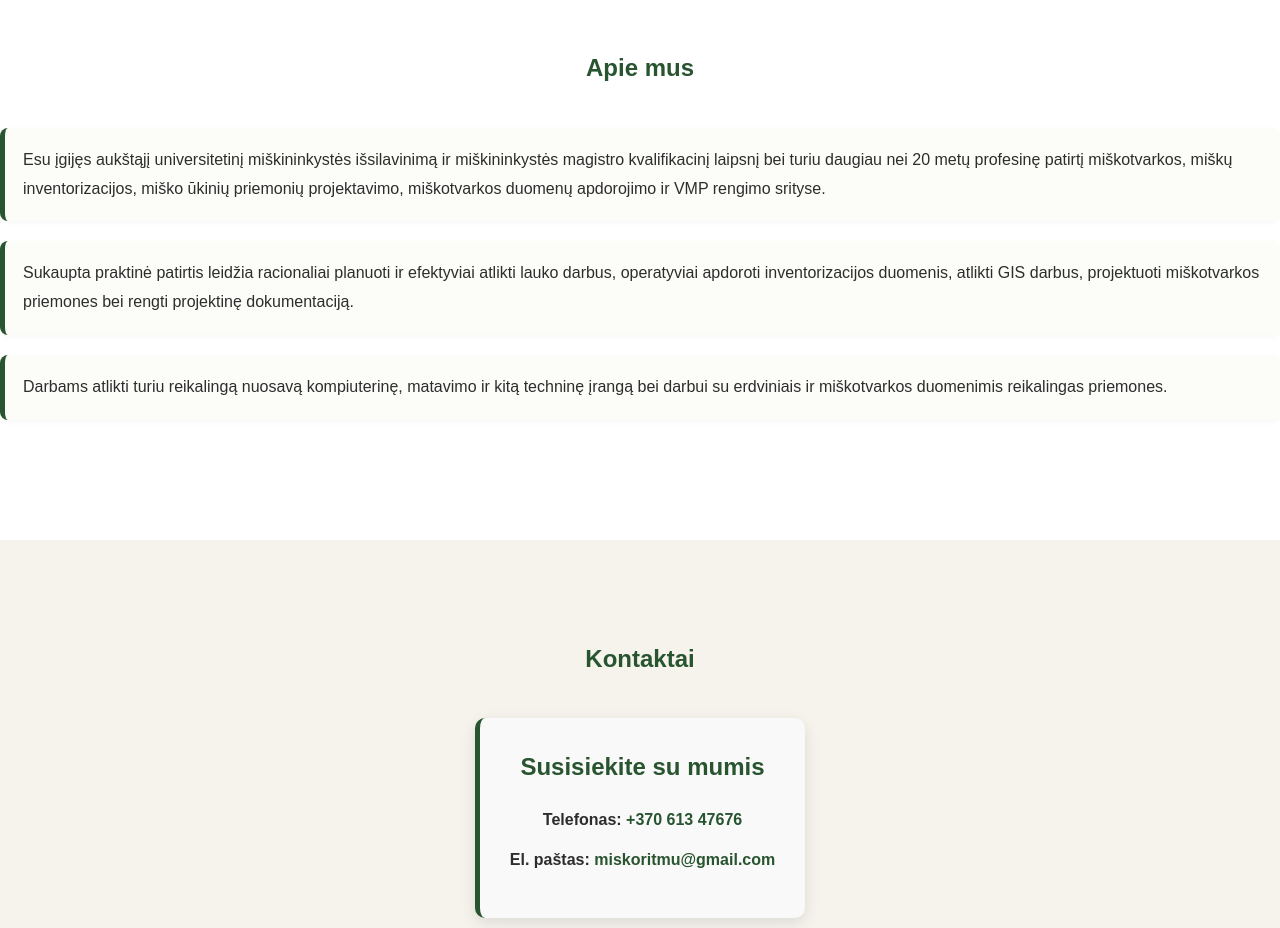
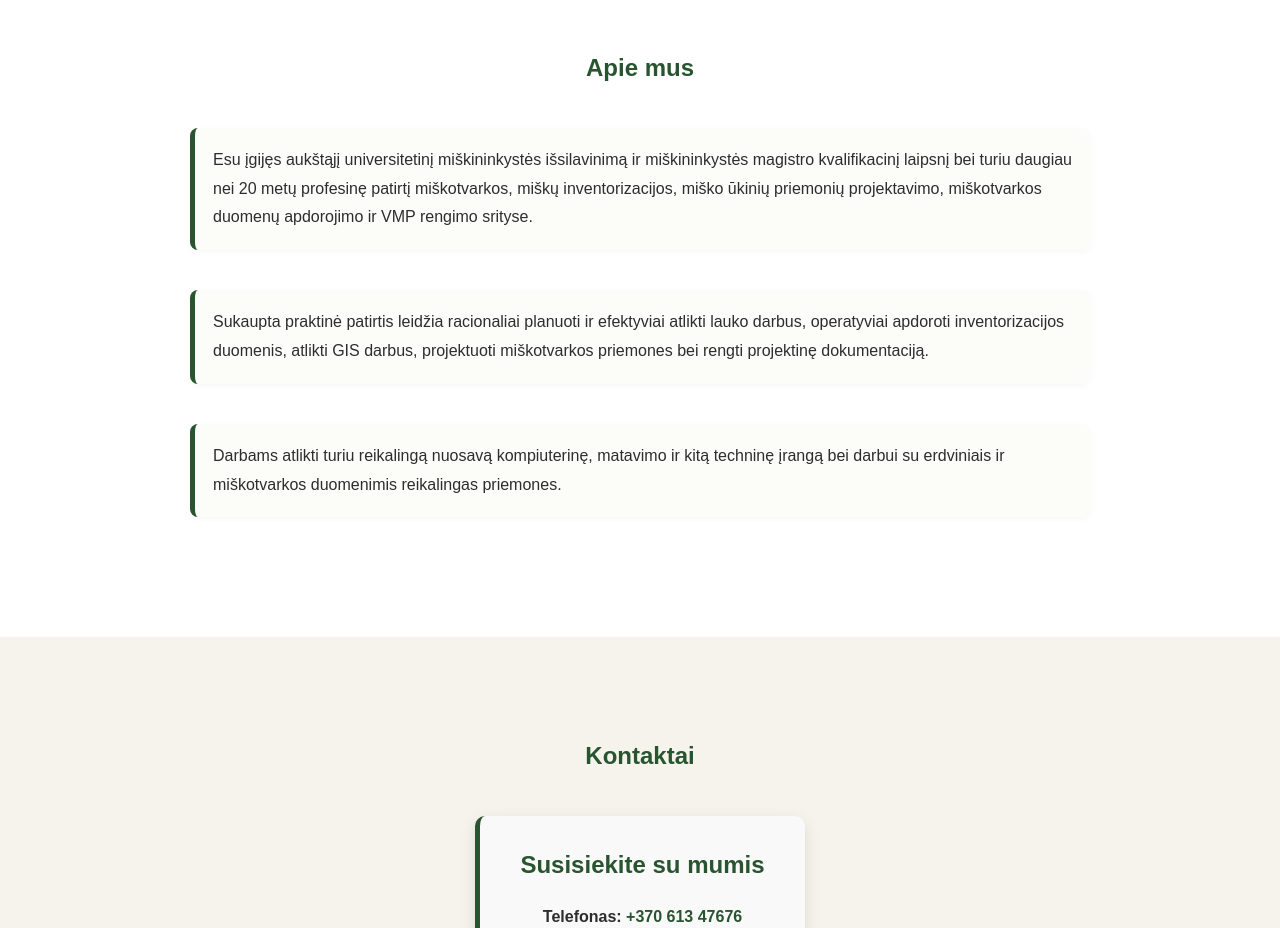
Before and after one commit to Pukis05/misko-ritmu, a Next.js app: page / in a window 1280 px wide. Shown: the part 1640-2568 px from the top of the page. Built offline with nearby package versions, Linux system fonts and the light colour scheme.

Commit message:
center about

```diff
--- a/app/globals.css
+++ b/app/globals.css
@@ -172,6 +172,19 @@ section {
     color: #2d2d2d;
     line-height: 1.8;
     box-shadow: 0 2px 6px rgba(0,0,0,0.03);
+}
+
+/* Center the about content like the contact section */
+#about .about-content {
+    display: flex;
+    flex-direction: column;
+    align-items: center;
+    gap: 20px;
+}
+
+#about .about-content p {
+    width: 100%;
+    max-width: 900px;
 }
 
 @media (max-width: 768px) {
```
